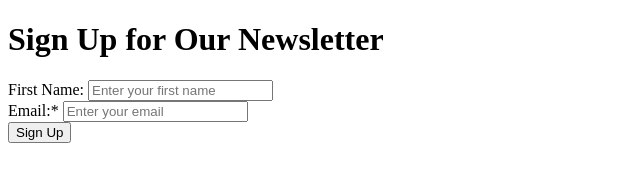
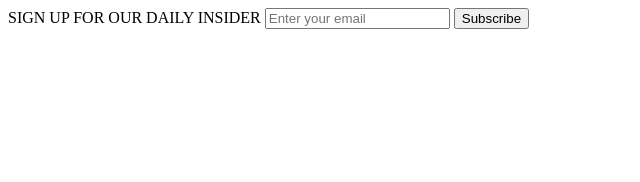
Before and after one commit to shreyansh-a-lab/2.1p-frontend, a website: page index.html in a window 1280 px wide. Shown: the whole page, without its empty margins (0-640 px from the left). Drawn offline with Linux system fonts and the light colour scheme.

Commit message:
index.html

```diff
--- a/index.html
+++ b/index.html
@@ -2,23 +2,46 @@
 <html lang="en">
 <head>
     <meta charset="UTF-8">
-    <meta http-equiv="X-UA-Compatible" content="IE=edge">
     <meta name="viewport" content="width=device-width, initial-scale=1.0">
-    <title>Sign Up Form</title>
-    <link rel="stylesheet" href="css/style.css">
+    <title>Daily Insider Subscription</title>
+    <link rel="stylesheet" href="styles.css">
 </head>
 <body>
-    <div>
-        <form action="/signup" method="post">
-            <h1>Sign Up for Our Newsletter</h1>
-            <label for="firstname">First Name:</label>
-            <input id="firstname" name="firstname" type="text" placeholder="Enter your first name"><br>
+    <div class="subscription-box">
+        <label for="email">SIGN UP FOR OUR DAILY INSIDER</label>
+        <input type="email" id="email" name="Email" placeholder="Enter your email" required>
+        <button onclick="subscribe()">Subscribe</button>
+    </div>
 
-            <label for="email">Email:*</label>
-            <input id="email" name="email" type="email" placeholder="Enter your email" required><br>
+    <script>
+        async function subscribe() {
+            const email = document.getElementById('email').value;
 
-            <button type="submit">Sign Up</button>
-        </form>
-    </div>
+            if (!email) {
+                alert('Please enter your email address.');
+                return;
+            }
+
+            try {
+                const response = await fetch('/', {
+                    method: 'POST',
+                    headers: {
+                        'Content-Type': 'application/json'
+                    },
+                    body: JSON.stringify({ Email: email })
+                });
+
+                const result = await response.json();
+                if (response.ok) {
+                    alert(result.message);
+                } else {
+                    alert(result.error || 'Subscription failed. Please try again.');
+                }
+            } catch (error) {
+                console.error('Error:', error);
+                alert('An error occurred. Please try again.');
+            }
+        }
+    </script>
 </body>
 </html>
```
